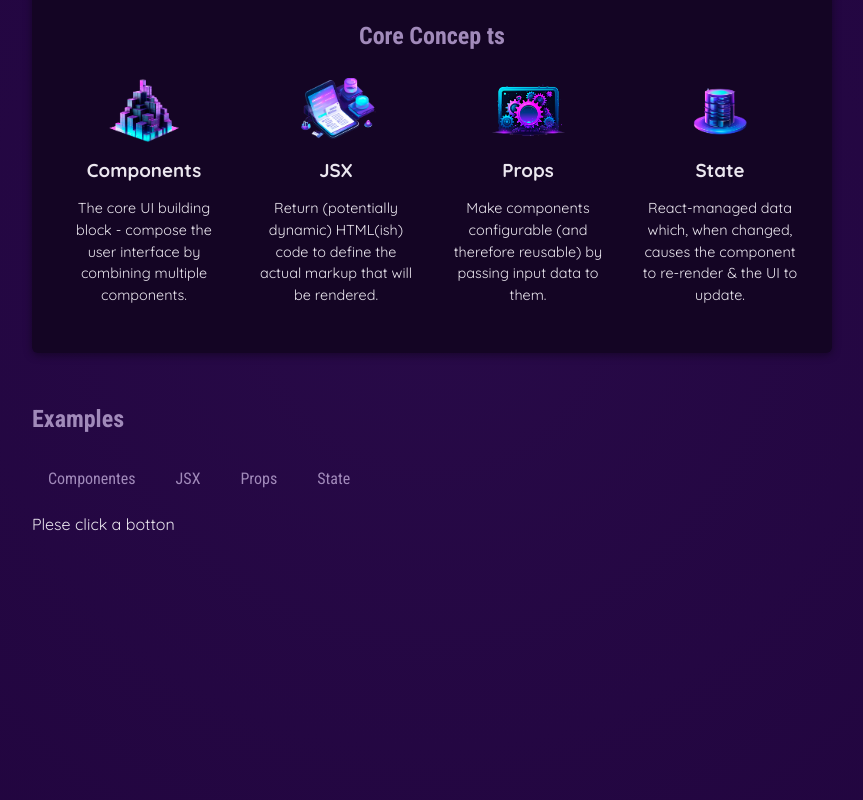
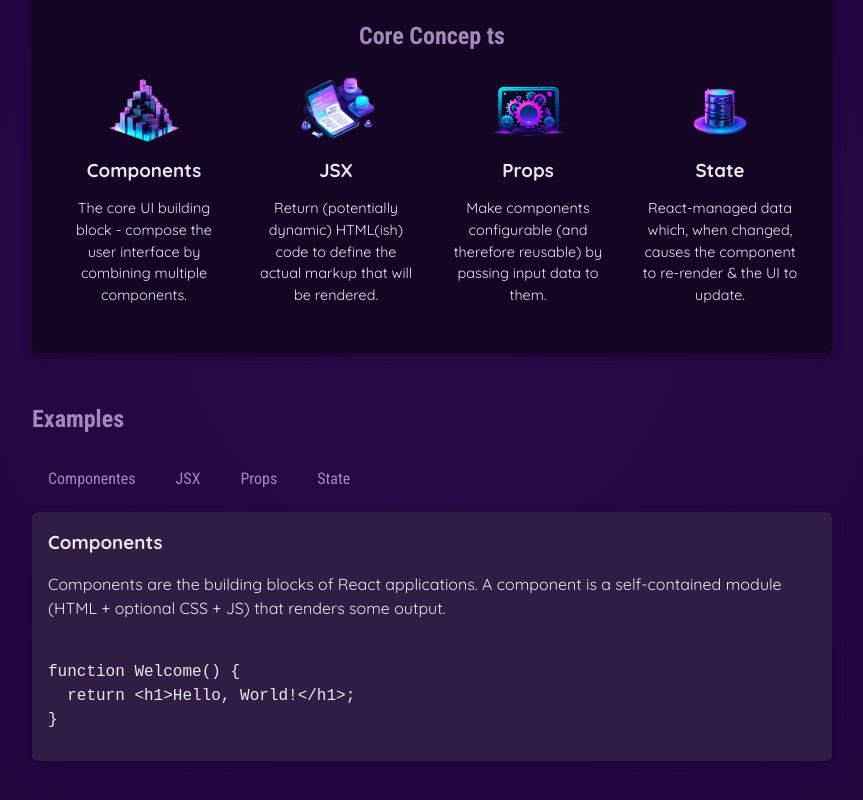
Before and after one commit to LucasArts2020/starting-react, a React (Vite) app: page / in a window 1280 px wide. Shown: the part 346-1146 px from the top of the page, without its empty margins (208-1071 px from the left). Built offline with nearby package versions, Linux system fonts and the light colour scheme.

Commit message:
state components att

```diff
--- a/src/App.jsx
+++ b/src/App.jsx
@@ -1,13 +1,13 @@
 import Header from "./components/Header/Header.jsx";
 
-import { CORE_CONCEPTS } from "./data";
+import { CORE_CONCEPTS, EXAMPLES } from "./data";
 
 import CoreConcept from "./components/CoreConcept";
 import TabButton from "./components/TabButton.jsx";
 import { useState } from "react";
-
+import {} from "./data.js";
 function App() {
-  const [selectedTopic, setSelectedTopic] = useState("Plese click a botton");
+  const [selectedTopic, setSelectedTopic] = useState("components");
 
   function handSelect(selectedButton) {
     setSelectedTopic(selectedButton);
@@ -41,7 +41,13 @@
             <TabButton onSelect={() => handSelect("props")}>Props</TabButton>
             <TabButton onSelect={() => handSelect("state")}>State</TabButton>
           </menu>
-          {selectedTopic}
+          <div id="tab-content">
+            <h3>{EXAMPLES[selectedTopic].title}</h3>
+            <p>{EXAMPLES[selectedTopic].description}</p>
+            <pre>
+              <code>{EXAMPLES[selectedTopic].code}</code>
+            </pre>
+          </div>
         </section>
       </main>
     </div>
```
